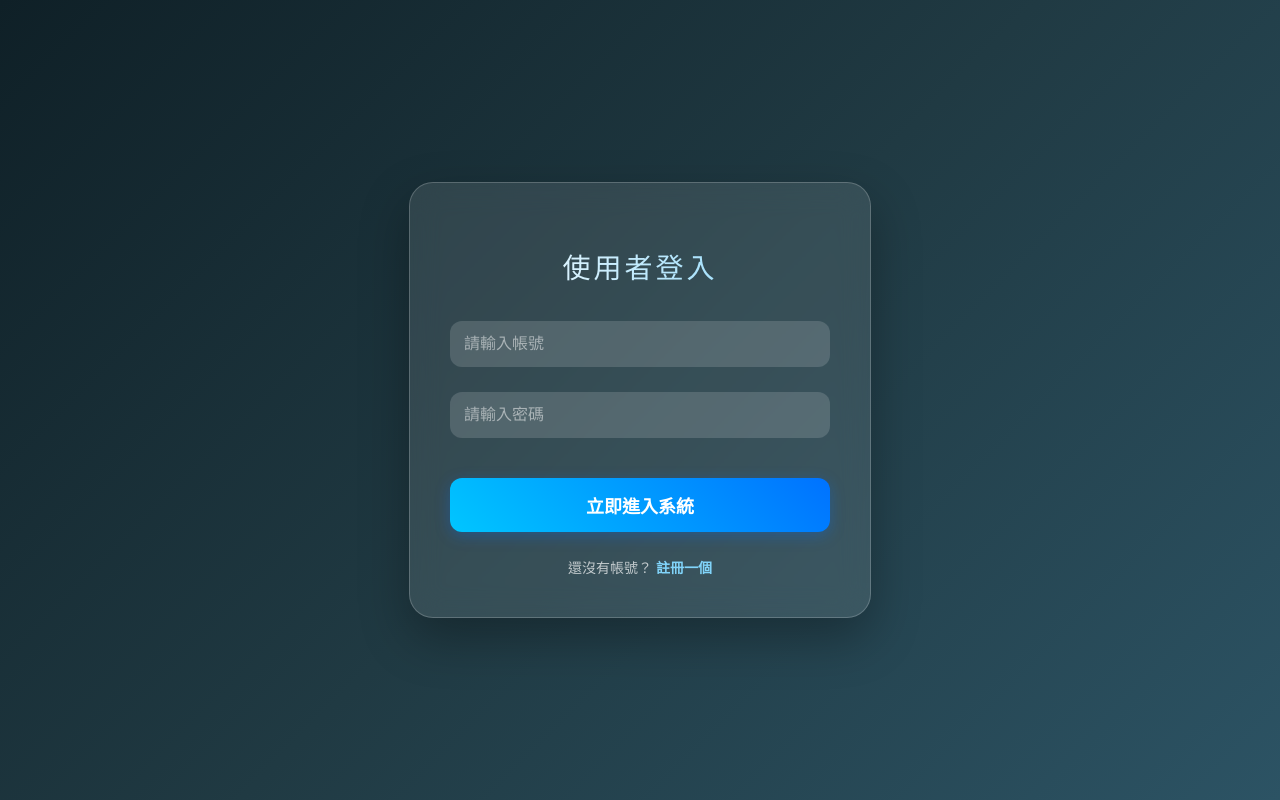
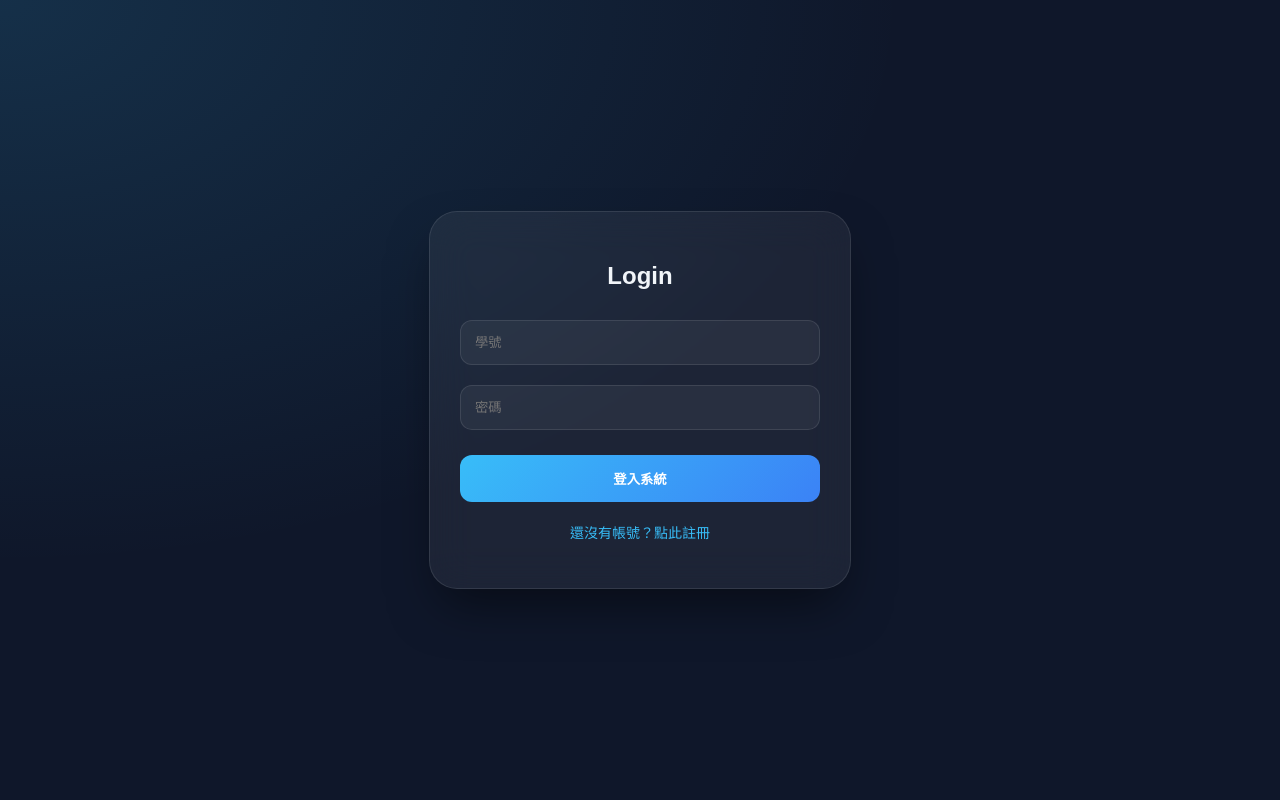
Before and after one commit to zcc-spwater/attendance-v2, a Flask app: page /register in a window 1280 px wide. Run offline with Flask 3, Linux system fonts and the light colour scheme; some libraries are stand-ins or nearby versions.

Commit message:
🚀 整合原始邏輯與精緻 UI

```diff
--- a/app.py
+++ b/app.py
@@ -1,15 +1,15 @@
 import os
+import json
 from datetime import datetime, time
-from flask import Flask, render_template, request, redirect, url_for, session
+from flask import Flask, render_template, request, redirect, url_for, session, jsonify
 from google.oauth2 import service_account
 from googleapiclient.discovery import build
 from geopy.distance import geodesic
 
 app = Flask(__name__)
-app.secret_key = 'zcc_secret_key_12345' # 這是加密 Session 用的，隨便打
+app.secret_key = 'zcc_secret_key_12345'
 
 # --- 基本設定 ---
-SERVICE_ACCOUNT_FILE = 'my_key.txt'
 SCOPES = ['https://www.googleapis.com/auth/spreadsheets']
 SPREADSHEET_ID = '1Xb_tjeB3KbuXSxlwCwVsthRhAPIMKU8SYeiMMkyuEhw'
 RANGE_NAME = '工作表1!A:F'
@@ -28,12 +28,8 @@ PERIODS = [
 ]
 
 def get_sheets_service():
-    import json
-    # 這裡的名字要跟 Render 上的 KEY 一模一樣
     json_info = os.environ.get('GOOGLE_SHEETS_JSON')
-
     if not json_info:
-        # 如果雲端沒設定，才讀取本地檔案
         with open('my_key.txt', 'r', encoding='utf-8') as f:
             content = f.read()
             json_info = content[content.find('{'):]
@@ -41,51 +37,8 @@ def get_sheets_service():
     info = json.loads(json_info)
     creds = service_account.Credentials.from_service_account_info(info, scopes=SCOPES)
     return build('sheets', 'v4', credentials=creds)
+
 # --- 路由邏輯 ---
-
-@app.route('/register', methods=['GET', 'POST'])
-def register():
-    if request.method == 'POST':
-        try:
-            username = request.form.get('username')
-            password = request.form.get('password')
-            name = request.form.get('name')
-
-            service = get_sheets_service()
-            # 確保這裡的 'users!A:C' 跟你的分頁名稱一模一樣
-            service.spreadsheets().values().append(
-                spreadsheetId=SPREADSHEET_ID,
-                range='users!A:C',
-                valueInputOption='USER_ENTERED',
-                body={'values': [[username, password, name]]}
-            ).execute()
-            return redirect(url_for('login'))
-        except Exception as e:
-            # 這會把錯誤原因印在 Render 的 Log 裡面
-            print(f"註冊出錯了: {e}")
-            return f"註冊失敗，錯誤原因: {e}"
-    return render_template('register.html')
-
-@app.route('/login', methods=['GET', 'POST'])
-def login():
-    if request.method == 'POST':
-        username = request.form.get('username')
-        password = request.form.get('password')
-        service = get_sheets_service()
-        result = service.spreadsheets().values().get(spreadsheetId=SPREADSHEET_ID, range='users!A:C').execute()
-        users = result.get('values', [])
-        for user in users[1:]: # 跳過標題列
-            if user[0] == username and user[1] == password:
-                session['user_id'] = user[0]
-                session['user_name'] = user[2]
-                return redirect(url_for('index'))
-        return "<script>alert('帳號或密碼錯誤'); window.location='/login';</script>"
-    return render_template('login.html')
-
-@app.route('/logout')
-def logout():
-    session.clear()
-    return redirect(url_for('login'))
 
 @app.route('/')
 def index():
@@ -105,17 +58,55 @@ def index():
     leaderboard = sorted([{'name': k, 'score': v} for k, v in summary.items()], key=lambda x: x['score'], reverse=True)
     return render_template('index.html', user_name=session['user_name'], leaderboard=leaderboard)
 
+@app.route('/register', methods=['GET', 'POST'])
+def register():
+    if request.method == 'POST':
+        try:
+            username = request.form.get('username')
+            password = request.form.get('password')
+            name = request.form.get('name')
+
+            service = get_sheets_service()
+            service.spreadsheets().values().append(
+                spreadsheetId=SPREADSHEET_ID,
+                range='users!A:C',
+                valueInputOption='USER_ENTERED',
+                body={'values': [[username, password, name]]}
+            ).execute()
+            return jsonify({'status': 'success', 'message': '🎉 註冊成功！'})
+        except Exception as e:
+            return jsonify({'status': 'error', 'message': str(e)})
+    return render_template('register.html')
+
+@app.route('/login', methods=['GET', 'POST'])
+def login():
+    if request.method == 'POST':
+        username = request.form.get('username')
+        password = request.form.get('password')
+        service = get_sheets_service()
+        result = service.spreadsheets().values().get(spreadsheetId=SPREADSHEET_ID, range='users!A:C').execute()
+        users = result.get('values', [])
+        for user in users[1:]:
+            if user[0] == username and user[1] == password:
+                session['user_id'] = user[0]
+                session['user_name'] = user[2]
+                return jsonify({'status': 'success', 'message': f'歡迎回來，{user[2]}'})
+        return jsonify({'status': 'error', 'message': '帳號或密碼錯誤'})
+    return render_template('login.html')
+
 @app.route('/submit', methods=['POST'])
 def submit():
-    if 'user_id' not in session: return redirect(url_for('login'))
+    if 'user_id' not in session: return jsonify({'status': 'error', 'message': '請先登入'})
 
     now = datetime.now()
-    if now.hour >= 17: # 截止功能，測試時可加 # 號註解
-        return render_template('closed.html')
+    if now.hour >= 17:
+        return jsonify({'status': 'error', 'message': '今日簽到已截止 (17:00)'})
 
-    sid = session['user_id'] # 從 Session 抓，防止代簽
+    data = request.get_json()
+    gps_data = data.get('gps') # 前端傳來的 "lat,lng"
+
+    sid = session['user_id']
     name = session['user_name']
-    gps_data = request.form.get('gps')
     curr_t, curr_d = now.time(), now.strftime("%Y-%m-%d")
 
     this_p, status, score = "非課堂時間", "缺席", 0
@@ -126,17 +117,25 @@ def submit():
             status, score = ("出席", 10) if diff <= 5 else ("遲到", 5)
             break
 
-    if gps_data and gps_data != "SCHOOL_PC":
+    if gps_data:
         try:
-            if geodesic(tuple(map(float, gps_data.split(','))), SCHOOL_LOCATION).km > ALLOWED_DISTANCE_KM:
-                return "<script>alert('❌ 距離過遠！'); window.location='/';</script>"
-        except: pass
+            user_loc = tuple(map(float, gps_data.split(',')))
+            if geodesic(user_loc, SCHOOL_LOCATION).km > ALLOWED_DISTANCE_KM:
+                return jsonify({'status': 'error', 'message': '❌ 距離學校過遠，簽到失敗！'})
+        except:
+            return jsonify({'status': 'error', 'message': 'GPS 格式錯誤'})
 
     service = get_sheets_service()
     service.spreadsheets().values().append(
         spreadsheetId=SPREADSHEET_ID, range=RANGE_NAME,
         valueInputOption='USER_ENTERED', body={'values': [[sid, name, curr_d, this_p, status, score]]}
     ).execute()
-    return render_template('success.html', name=name)
+    return jsonify({'status': 'success', 'message': f'✅ {name} 簽到成功 ({status})'})
 
-# ... admin 路由保持不變 ...
+@app.route('/logout')
+def logout():
+    session.clear()
+    return redirect(url_for('login'))
+
+if __name__ == '__main__':
+    app.run(debug=True)
--- /dev/null
+++ b/templates/layout.html
@@ -0,0 +1,43 @@
+<!DOCTYPE html>
+<html lang="zh-TW">
+<head>
+    <meta charset="UTF-8">
+    <meta name="viewport" content="width=device-width, initial-scale=1.0">
+    <script src="https://cdn.jsdelivr.net/npm/sweetalert2@11"></script>
+    <style>
+        :root {
+            --bg: #0f172a;
+            --card-bg: rgba(255, 255, 255, 0.06);
+            --primary: linear-gradient(135deg, #38bdf8 0%, #3b82f6 100%);
+            --text: #f1f5f9;
+        }
+        body {
+            margin: 0; font-family: 'PingFang TC', sans-serif;
+            background: var(--bg); color: var(--text);
+            height: 100vh; display: flex; justify-content: center; align-items: center;
+            background-image: radial-gradient(at 0% 0%, rgba(56,189,248,0.15) 0px, transparent 50%);
+        }
+        .glass-card {
+            background: var(--card-bg); backdrop-filter: blur(20px); border-radius: 28px;
+            padding: 30px; width: 90%; max-width: 360px;
+            border: 1px solid rgba(255,255,255,0.1); text-align: center;
+            box-shadow: 0 25px 50px -12px rgba(0,0,0,0.5);
+        }
+        input {
+            width: 100%; padding: 14px; margin: 10px 0; border-radius: 12px;
+            border: 1px solid rgba(255,255,255,0.1); background: rgba(255,255,255,0.05);
+            color: white; box-sizing: border-box;
+        }
+        .btn {
+            width: 100%; padding: 14px; border: none; border-radius: 12px;
+            background: var(--primary); color: white; font-weight: bold; cursor: pointer; margin-top: 15px;
+        }
+        .btn:disabled { opacity: 0.5; }
+        a { color: #38bdf8; text-decoration: none; font-size: 14px; }
+        .leaderboard { text-align: left; margin-top: 20px; font-size: 14px; background: rgba(0,0,0,0.2); border-radius: 10px; padding: 10px;}
+    </style>
+</head>
+<body>
+    {% block content %}{% endblock %}
+</body>
+</html>
--- a/templates/register.html
+++ b/templates/register.html
@@ -1,121 +1,23 @@
-<!DOCTYPE html>
-<html lang="zh-TW">
-<head>
-    <meta charset="UTF-8">
-    <meta name="viewport" content="width=device-width, initial-scale=1.0">
-    <title>出缺席管理系統 - 登入</title>
-    <style>
-        body {
-            margin: 0;
-            padding: 0;
-            font-family: 'PingFang TC', 'Microsoft JhengHei', sans-serif;
-            background: linear-gradient(135deg, #0f2027 0%, #203a43 50%, #2c5364 100%);
-            height: 100vh;
-            display: flex;
-            justify-content: center;
-            align-items: center;
-            color: white;
-        }
-
-        .container {
-            background: rgba(255, 255, 255, 0.1);
-            backdrop-filter: blur(15px);
-            padding: 40px;
-            border-radius: 24px;
-            box-shadow: 0 20px 50px rgba(0,0,0,0.3);
-            width: 100%;
-            max-width: 380px;
-            text-align: center;
-            border: 1px solid rgba(255, 255, 255, 0.2);
-        }
-
-        h2 {
-            margin-bottom: 30px;
-            font-size: 28px;
-            font-weight: 500;
-            letter-spacing: 3px;
-            background: linear-gradient(to right, #fff, #81d4fa);
-            -webkit-background-clip: text;
-            -webkit-text-fill-color: transparent;
-        }
-
-        .input-group {
-            margin-bottom: 20px;
-            text-align: left;
-        }
-
-        input {
-            width: 100%;
-            padding: 14px;
-            margin-top: 5px;
-            border: none;
-            border-radius: 12px;
-            background: rgba(255, 255, 255, 0.15);
-            color: white;
-            font-size: 16px;
-            box-sizing: border-box;
-            transition: all 0.3s ease;
-        }
-
-        input::placeholder { color: rgba(255,255,255,0.5); }
-
-        input:focus {
-            background: rgba(255, 255, 255, 0.25);
-            outline: none;
-            box-shadow: 0 0 15px rgba(129, 212, 250, 0.3);
-        }
-
-        button {
-            width: 100%;
-            padding: 14px;
-            border: none;
-            border-radius: 12px;
-            background: linear-gradient(45deg, #00c6ff, #0072ff);
-            color: white;
-            font-size: 18px;
-            font-weight: 600;
-            cursor: pointer;
-            transition: 0.4s;
-            margin-top: 20px;
-            box-shadow: 0 4px 15px rgba(0, 114, 255, 0.3);
-        }
-
-        button:hover {
-            transform: translateY(-3px);
-            box-shadow: 0 8px 25px rgba(0, 114, 255, 0.5);
-            filter: brightness(1.1);
-        }
-
-        .link {
-            margin-top: 25px;
-            font-size: 14px;
-            color: rgba(255,255,255,0.7);
-        }
-
-        .link a {
-            color: #81d4fa;
-            text-decoration: none;
-            font-weight: bold;
-        }
-
-        .link a:hover { text-decoration: underline; }
-    </style>
-</head>
-<body>
-    <div class="container">
-        <h2>使用者登入</h2>
-        <form action="/login" method="POST">
-            <div class="input-group">
-                <input type="text" name="username" placeholder="請輸入帳號" required>
-            </div>
-            <div class="input-group">
-                <input type="password" name="password" placeholder="請輸入密碼" required>
-            </div>
-            <button type="submit">立即進入系統</button>
-        </form>
-        <div class="link">
-            還沒有帳號？ <a href="/register">註冊一個</a>
-        </div>
-    </div>
-</body>
-</html>
+{% extends "layout.html" %}
+{% block content %}
+<div class="glass-card">
+    <h2>Login</h2>
+    <form id="loginForm">
+        <input type="text" name="username" placeholder="學號" required>
+        <input type="password" name="password" placeholder="密碼" required>
+        <button type="submit" class="btn" id="sBtn">登入系統</button>
+    </form>
+    <p style="margin-top:20px;"><a href="/register">還沒有帳號？點此註冊</a></p>
+</div>
+<script>
+document.getElementById('loginForm').onsubmit = async (e) => {
+    e.preventDefault();
+    const btn = document.getElementById('sBtn');
+    btn.disabled = true;
+    const res = await fetch('/login', { method: 'POST', body: new FormData(e.target) });
+    const data = await res.json();
+    if(data.status === 'success') location.href = '/';
+    else { Swal.fire('錯誤', data.message, 'error'); btn.disabled = false; }
+};
+</script>
+{% endblock %}
```
Also changed, not shown: templates/index.html (+50 -64 lines), templates/success.html (+29 -9 lines).
